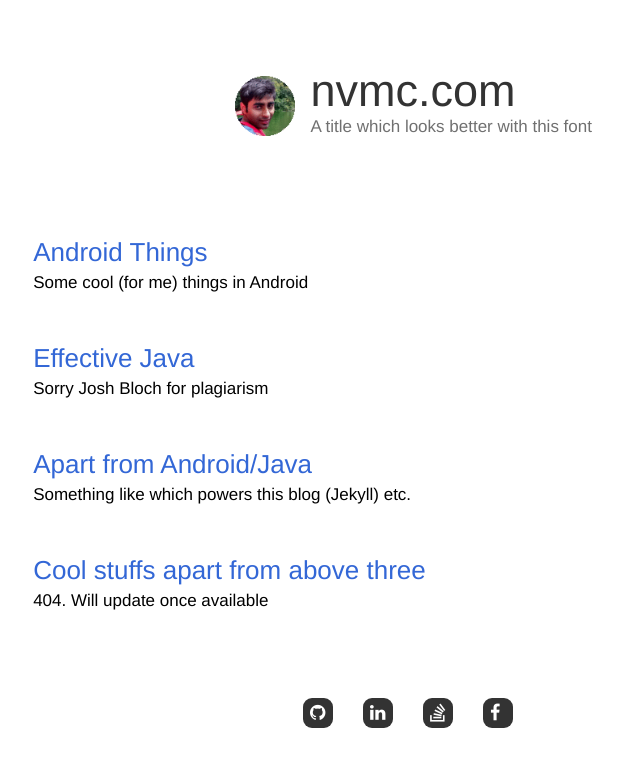
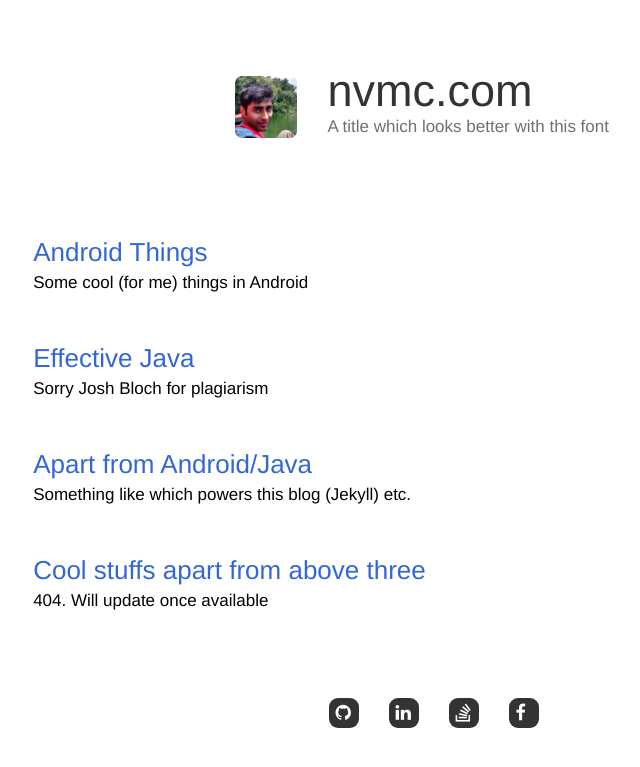
Before and after one commit to rahulrj/rahulrj.github.io, a Jekyll site: the page built from index.html, in a window 1280 px wide. Shown: the top 767 px of the page, without its empty margins (215-855 px from the left). Built offline with Jekyll 4.4.1, drawn with Linux system fonts in a browser that asks for light colours; nearby versions of some CDN libraries; some web fonts are replaced.

Commit message:
Mobile fit index page

```diff
--- a/index.html
+++ b/index.html
@@ -7,7 +7,7 @@
 <div id="home">
   <div class="site-header">
     <div class="author-pic">
-    <img src="/images/my_pic_circle.png">
+    <img src="/images/pic_square.png">
   </div>
   <div class="blog-title">
     <h1>nvmc.com</h1>
--- a/stylesheets/contentscss.css
+++ b/stylesheets/contentscss.css
@@ -81,6 +81,7 @@
 }
 .post-description{
   margin-top: 10px;
+  line-height: 22px;
 }
 /** {
     margin: 0;
--- a/stylesheets/stylesheet.css
+++ b/stylesheets/stylesheet.css
@@ -24,14 +24,30 @@
     color: #444
 }*/
 
+
 .site-header{
 
 position: relative;
 left: 35%;
 margin-top: 65px;
 
+}
 
-}
+
+
+
+/*@media screen and (min-width: 768px) {
+    body,
+    h4 {
+        font-size: 18px;
+        line-height: 26px
+    }
+    h3 {
+        font-size: 20px;
+        line-height: 28px
+    }
+}*/
+
 .site-header h1{
 
   color: #333;
@@ -43,8 +59,13 @@
 .author-pic{
   float: left;
   margin-top: 11px;
-  margin-right: 15px;
+  margin-right: 30px;
 
+}
+.author-pic img{
+
+  width: 62px;
+  border-radius: 7px;
 }
 body,
 h4 {
@@ -121,17 +142,7 @@
     font-size: 18px;
     /*line-height: 26px*/
 }
-/*@media screen and (min-width: 768px) {
-    body,
-    h4 {
-        font-size: 18px;
-        line-height: 26px
-    }
-    h3 {
-        font-size: 20px;
-        line-height: 28px
-    }
-}*/
+
 h1 .permalink,
 h2 .permalink,
 h3 .permalink,
@@ -179,7 +190,7 @@
 
 .footer{
 
-    left: 35%;
+    left: 37%;
     overflow: hidden;
     position: absolute;
     margin-bottom: 60px;
@@ -213,6 +224,17 @@
     -moz-osx-font-smoothing: grayscale;
     transform: translate(0,0);
 
+}
+
+@media screen and (max-width: 768px){
+.site-header {
+
+    left:18%;
+
+   }
+   .footer{
+     left:11%;
+   }
 }
 
 /*dl,
```
Also changed, not shown: 3 other files.
